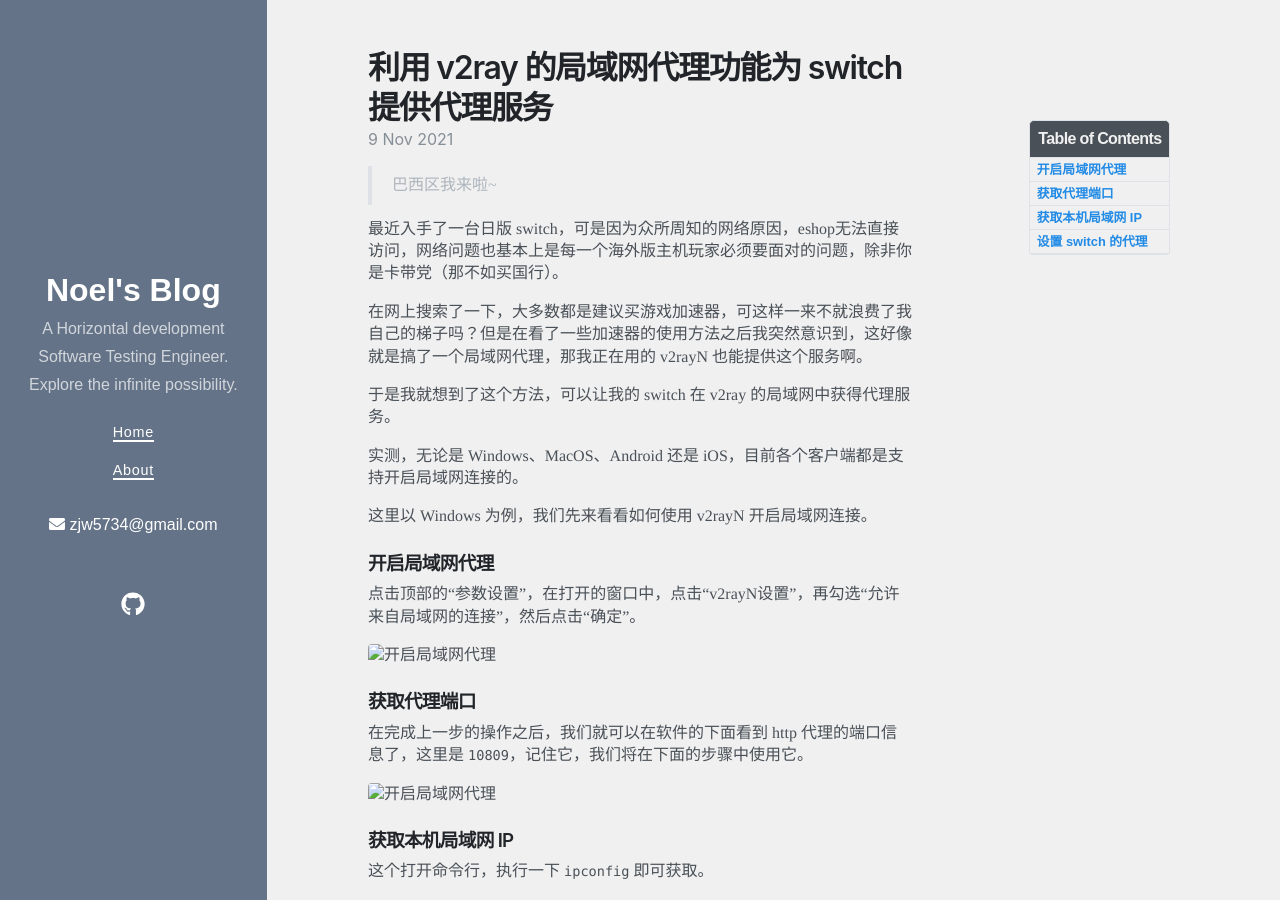
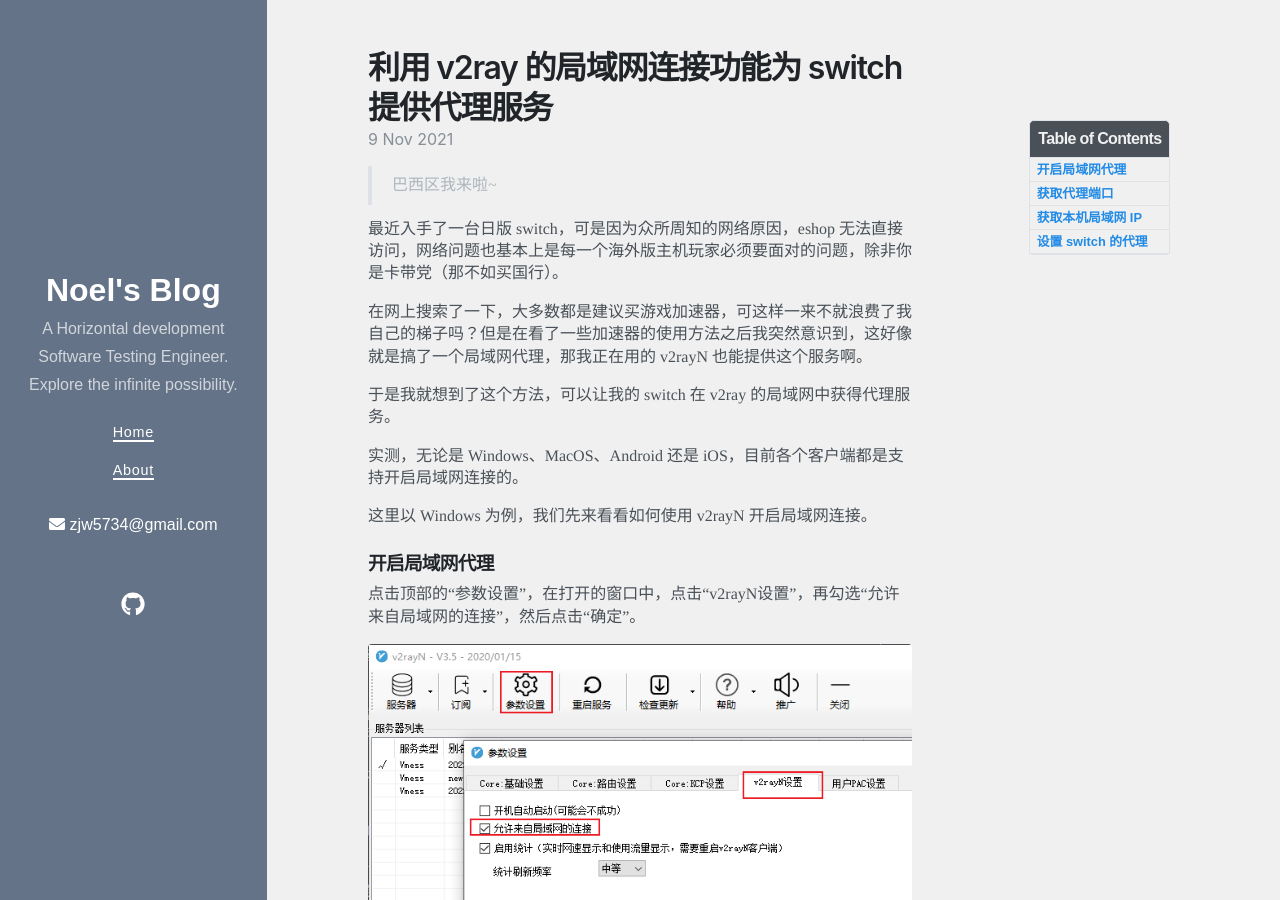
Before and after one commit to jiaw-Zh/jiaw-Zh.github.io, a Jekyll site: the page built from _posts/util/2021-11-09-利用v2ray的局域网代理功能为switch提供代理服务.md, in a window 1280 px wide and 900 px high. Built offline with Jekyll 4.4.1, drawn with Linux system fonts in a browser that asks for light colours; nearby versions of some CDN libraries.

Commit message:
修改一些内容

```diff
--- a/_posts/util/2021-11-09-利用v2ray的局域网代理功能为switch提供代理服务.md
+++ b/_posts/util/2021-11-09-利用v2ray的局域网代理功能为switch提供代理服务.md
@@ -1,6 +1,6 @@
 ---
 layout: post
-title:  "利用 v2ray 的局域网代理功能为 switch 提供代理服务"
+title:  "利用 v2ray 的局域网连接功能为 switch 提供代理服务"
 date:   2021-11-09 16:04:00 +0800
 categories: 工具
 tags:  2021 工具
@@ -9,7 +9,7 @@
 
 > 巴西区我来啦~
 
-最近入手了一台日版 switch，可是因为众所周知的网络原因，eshop无法直接访问，网络问题也基本上是每一个海外版主机玩家必须要面对的问题，除非你是卡带党（那不如买国行）。
+最近入手了一台日版 switch，可是因为众所周知的网络原因，eshop 无法直接访问，网络问题也基本上是每一个海外版主机玩家必须要面对的问题，除非你是卡带党（那不如买国行）。
 
 在网上搜索了一下，大多数都是建议买游戏加速器，可这样一来不就浪费了我自己的梯子吗？但是在看了一些加速器的使用方法之后我突然意识到，这好像就是搞了一个局域网代理，那我正在用的 v2rayN 也能提供这个服务啊。
 
@@ -24,13 +24,13 @@
 
 点击顶部的“参数设置”，在打开的窗口中，点击“v2rayN设置”，再勾选“允许来自局域网的连接”，然后点击“确定”。
 
-![开启局域网代理](../../img/v2rayN.png)
+![开启局域网代理](/img/v2rayN.png)
 
 ### 获取代理端口
 
 在完成上一步的操作之后，我们就可以在软件的下面看到 http 代理的端口信息了，这里是 `10809`，记住它，我们将在下面的步骤中使用它。
 
-![开启局域网代理](../../img/v2rayN-port.png)
+![获取端口](/img/v2rayN-port.png)
 
 ### 获取本机局域网 IP
 
```
